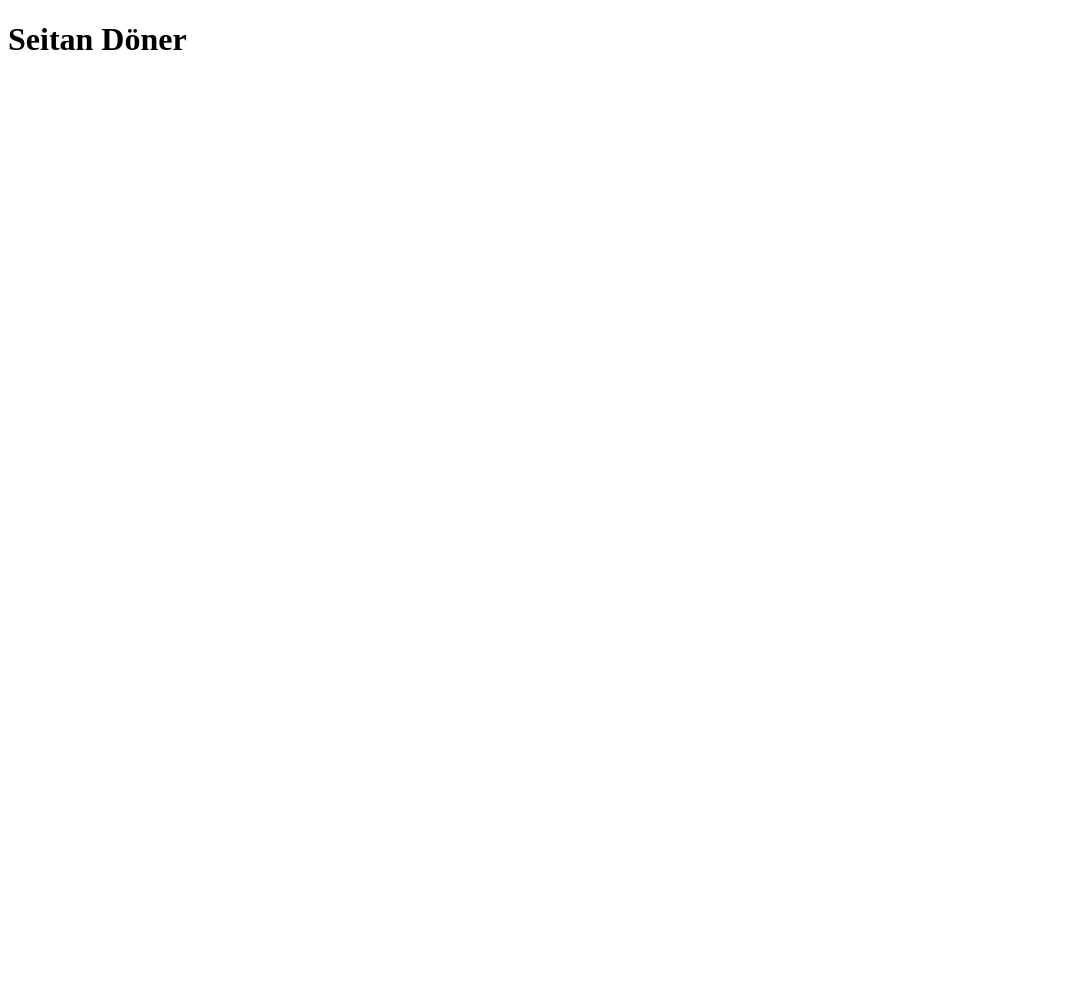
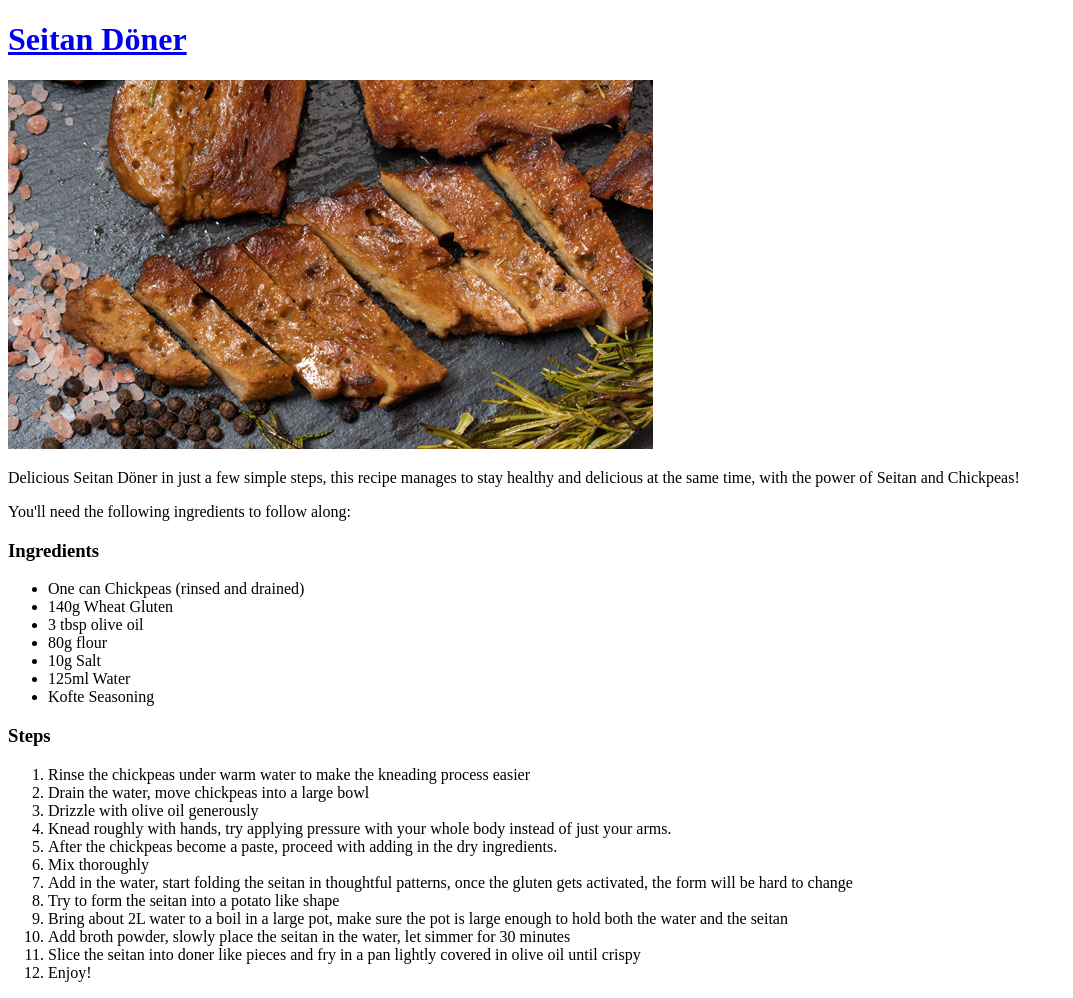
Before and after one commit to borazan/odin-recipes, a plain HTML site: page recipes/SeitanDoner.html in a window 1280 px wide. Shown: the whole page, without its empty margins (0-1073 px from the left). Before the commit the page ends 800 px from the top, so only its background shows below. Drawn offline with Linux system fonts and the light colour scheme.

Commit message:
Added Seitan Doner Recipe

```diff
--- a/recipes/SeitanDoner.html
+++ b/recipes/SeitanDoner.html
@@ -1,12 +1,40 @@
 <!DOCTYPE html>
 <html>
 <head>
+	<nav><a href="../index.html"></nav>
 	<meta charset="utf-8">
 	<meta name="viewport" content="width=device-width, initial-scale=1">
 	<title></title>
 </head>
 <body>
 	<h1>Seitan Döner</h1>
-
+	<a><img src="./SeitanDoner.jpg"></a>
+	<p> Delicious Seitan Döner in just a few simple steps, this recipe manages to stay healthy and delicious at the same time, with the power of Seitan and Chickpeas!</p>
+	<p>You'll need the following ingredients to follow along:</p>
+	<h3>Ingredients</h3>
+	<ul>
+		<li>One can Chickpeas (rinsed and drained)</li>
+		<li>140g Wheat Gluten</li>
+		<li>3 tbsp olive oil</li>
+		<li>80g flour</li>
+		<li>10g Salt</li>
+		<li>125ml Water</li>
+		<li>Kofte Seasoning</li>
+	</ul>
+	<h3>Steps</h3>
+	<ol>
+		<li>Rinse the chickpeas under warm water to make the kneading process easier</li>
+		<li>Drain the water, move chickpeas into a large bowl</li>
+		<li>Drizzle with olive oil generously</li>
+		<li>Knead roughly with hands, try applying pressure with your whole body instead of just your arms.</li>
+		<li>After the chickpeas become a paste, proceed with adding in the dry ingredients.</li>
+		<li>Mix thoroughly</li>
+		<li>Add in the water, start folding the seitan in thoughtful patterns, once the gluten gets activated, the form will be hard to change</li>
+		<li>Try to form the seitan into a potato like shape</li>
+		<li>Bring about 2L water to a boil in a large pot, make sure the pot is large enough to hold both the water and the seitan</li>
+		<li>Add broth powder, slowly place the seitan in the water, let simmer for 30 minutes</li>
+		<li>Slice the seitan into doner like pieces and fry in a pan lightly covered in olive oil until crispy</li>
+		<li>Enjoy!</li>
+	</ol>
 </body>
 </html>
```
Also changed, not shown: recipes/SeitanDoner.jpg (added).
